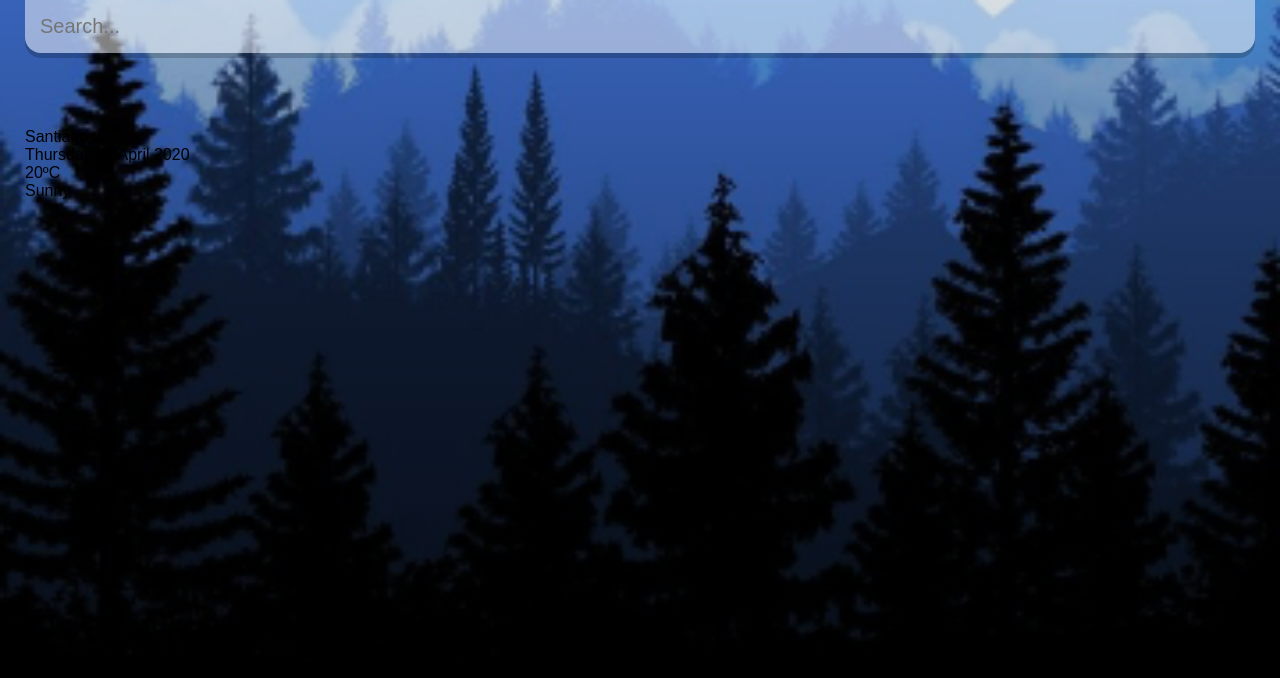
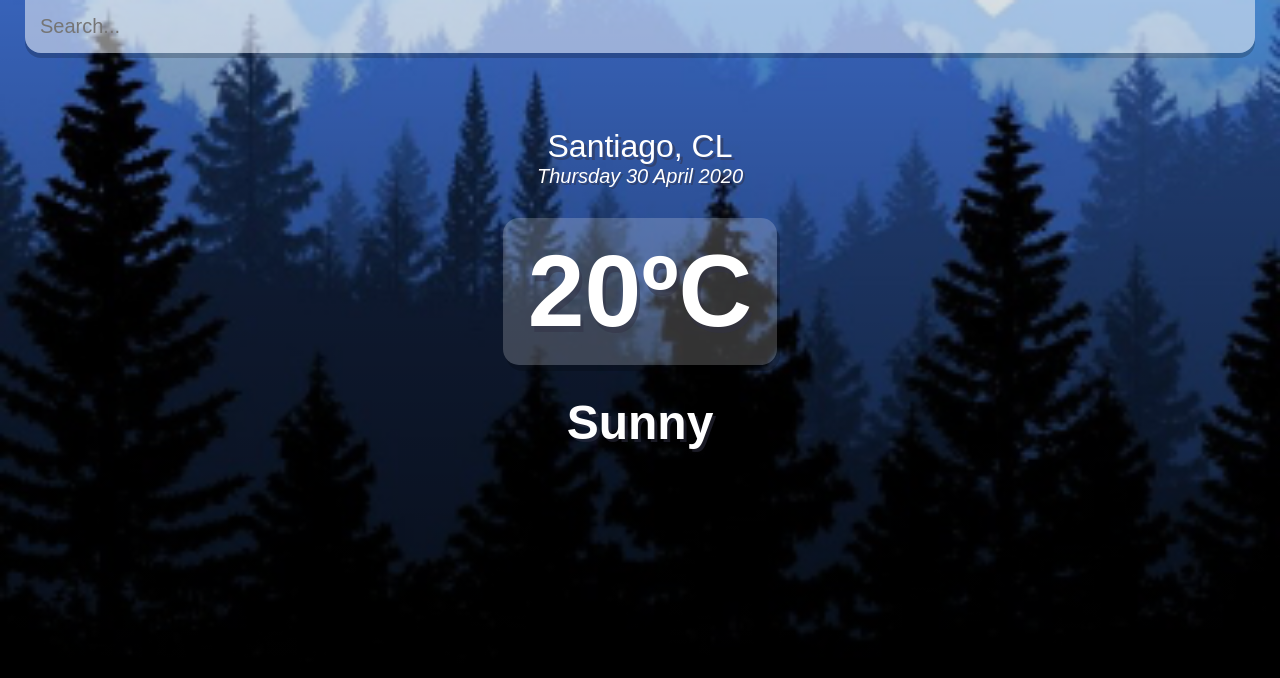
Before and after one commit to karlbehrensg/weather-app, a React (Create React App) app: page / in a window 1280 px wide. Shown: the top 678 px of the page. Built offline with nearby package versions, Linux system fonts and the light colour scheme.

Commit message:
Estilando los elementos

```diff
--- a/src/index.css
+++ b/src/index.css
@@ -56,3 +56,49 @@
 .search-box .search-bar:focus {
   background-color: rgba(255, 255, 255, 0.75);
 }
+
+.location-box .location {
+  color: #FFF;
+  font-size: 32px;
+  font-weight: 500;
+  text-align: center;
+  text-shadow: 3px 3px rgba(50, 50, 70, 0.5);
+}
+
+.location-box .date {
+  color: #FFF;
+  font-size: 20px;
+  font-weight: 300;
+  font-style: italic;
+  text-align: center;
+  text-shadow: 2px 2px rgba(50, 50, 70, 0.5);
+}
+
+.weather-box {
+  text-align: center;
+}
+
+.weather-box .temperature {
+  position: relative;
+  display: inline-block;
+  margin: 30px auto;
+  background-color: rgba(255, 255, 255, 0.2);
+  border-radius: 16px;
+
+  padding: 15px 25px;
+
+  color: #FFF;
+  font-size: 102px;
+  font-weight: 900;
+
+  text-shadow: 3px 6px rgba(50, 50, 70, 0.5);
+  text-align: center;
+  box-shadow: 3px 6px rgba(0, 0, 0, 0.2);
+}
+
+.weather-box .weather {
+  color: #FFF;
+  font-size: 48px;
+  font-weight: 700;
+  text-shadow: 3px 3px rgba(50, 50, 70, 0.5);
+}
```
